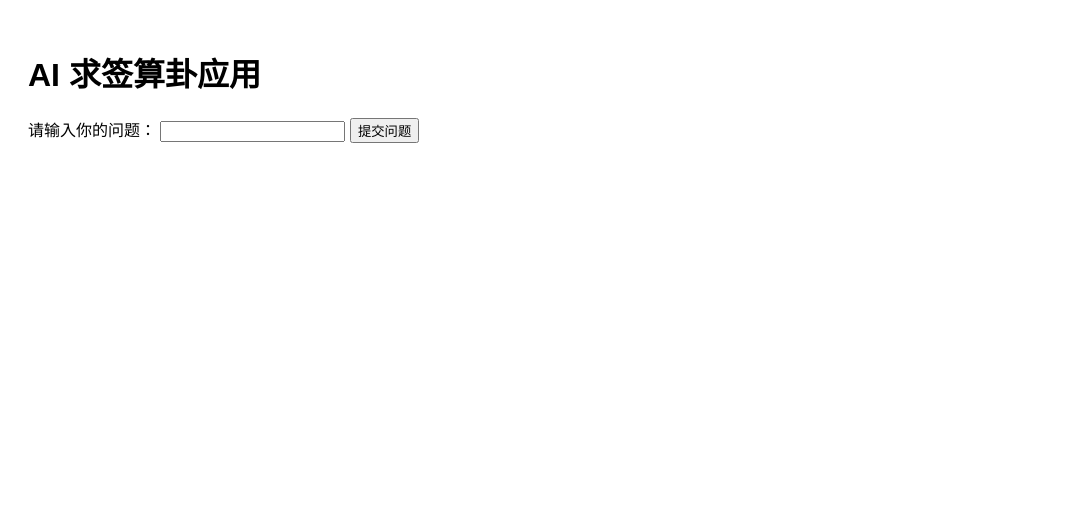
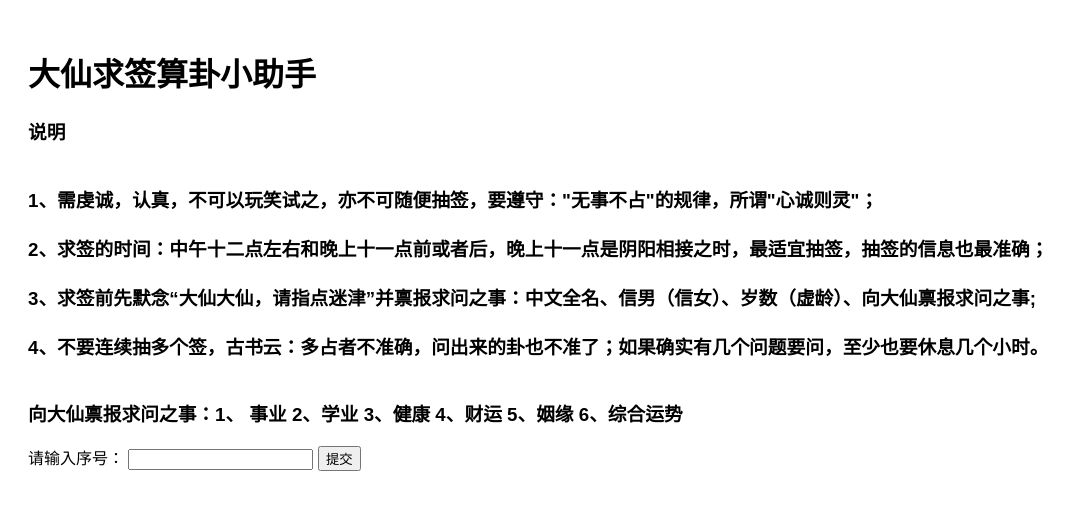
Before and after one commit to lynnelian/fortune_stick_AI_interpretor, a Flask app: page / in a window 1280 px wide. Shown: the top 510 px of the page, without its empty margins (0-1077 px from the left). Run offline with Flask 3, Linux system fonts and the light colour scheme.

Commit message:
230625 updates

```diff
--- a/app.py
+++ b/app.py
@@ -1,6 +1,8 @@
 from flask import Flask, request, jsonify, url_for
 import requests
 import json
+import re
+import random
 from flask import render_template
 
 app = Flask(__name__, static_folder='static')
@@ -11,40 +13,58 @@ def index():
 
 @app.route("/get_answer", methods=["POST"])
 def get_answer():
-    question = request.json["question"]
-    ai_answer = get_ai_answer(question)
-
+    user_input= request.json["question"]
+    q_index = get_question_index(user_input)
+    fortune_message = get_fortune_message()
+    ai_answer = get_ai_answer(q_index,fortune_message)
     return jsonify({"answer": ai_answer})
 
-def get_ai_answer(question):
+
+def get_question_index(num):
+    pairs = {"1":"事业","2":"学业","3":"健康","4":"财运","5":"姻缘","6":"综合运势"}
+    if isinstance(eval(num),int):
+        return pairs[str(num)]
+    else:
+        return None
+
+def get_fortune_message():
+    draw_num = random.randint(1, 100)
+    with open('data/data','r',encoding='utf8') as f:
+        messages = json.load(f)
+    content = messages[str(draw_num)]
+    title = content.split('\r\n')[0]
+    poem = content.split('签诗：')[1].split('仙机')[0]
+    fortune_message = title+'\n'+poem
+    print(f"本次拿到的签文：\n\n{title}\n{poem}")
+    return fortune_message
+
+
+def get_ai_answer(aspect,fortune_message):
     api_key = "your_api_key_here"  # 将这里的内容替换成你的 OpenAI API 密钥
-    api_url = "https://api.openai.com/v1/engines/davinci-codex/completions"
+    url = "https://api.openai.com/v1/engines/davinci-codex/completions"
 
     headers = {
         "Content-Type": "application/json",
         "Authorization": f"Bearer {api_key}"
     }
 
-    prompt = f"回答并解释以下算卦问题：{question}"
+    prompt = f"You are a chinese traditional fortune teller.\
+        The user want to know the fortune in this aspect:{aspect}\
+        The fortune stick the user draws is:{fortune_message}\
+        Reply the user in mandarin Chinese with at least 200 characters."
 
-    data = {
-        "prompt": prompt,
-        "max_tokens": 150,
-        "n": 1,
-        "stop": None,
-        "temperature": 1
+    data = [{"role": "system", "content": prompt}]
+    payload = {
+    'model': "gpt-3.5-turbo",
+    "messages": data,
+    "temperature": 1
+    #"max_tokens": 150
     }
 
-    payload = {
-        'model': "gpt-3.5-turbo",
-        "messages": data,
-        "temperature": 0
-    }
-
-    response = requests.post(api_url, headers=headers, json=data)
-    response_json = response.json()
-
-    return response_json["choices"][0]["text"].strip()
+    response = requests.post(url, data=json.dumps(payload), headers=headers, timeout=600)
+    print(response)
+    text = json.loads(response.text)['choices'][0]['message']['content']
+    return text
 
 if __name__ == "__main__":
     app.run(debug=True)
--- /dev/null
+++ b/requirements.txt
@@ -0,0 +1 @@
+flask == '2.2.5'
--- a/templates/index.html
+++ b/templates/index.html
@@ -3,20 +3,25 @@
 <head>
     <meta charset="UTF-8">
     <meta name="viewport" content="width=device-width, initial-scale=1.0">
-    <title>AI 求签算卦应用</title>
+    <title>大仙求签</title>
     <link rel="stylesheet" href="{{ url_for('static', filename='styles.css') }}">
 </head>
 <body>
-    <h1>AI 求签算卦应用</h1>
-
+    <h1>大仙求签算卦小助手</h1>
+    <h3>说明</h3>
+    <h3><br>1、需虔诚，认真，不可以玩笑试之，亦不可随便抽签，要遵守："无事不占"的规律，所谓"心诚则灵"；</br>
+        <br>2、求签的时间：中午十二点左右和晚上十一点前或者后，晚上十一点是阴阳相接之时，最适宜抽签，抽签的信息也最准确；</br>
+        <br>3、求签前先默念“大仙大仙，请指点迷津”并禀报求问之事：中文全名、信男（信女）、岁数（虚龄）、向大仙禀报求问之事;</br>
+        <br>4、不要连续抽多个签，古书云：多占者不准确，问出来的卦也不准了；如果确实有几个问题要问，至少也要休息几个小时。</br></h3>
+    <h3><br>向大仙禀报求问之事：1、 事业 2、学业 3、健康 4、财运 5、姻缘 6、综合运势</br></h3>
     <form id="question-form">
-        <label for="question">请输入你的问题：</label>
+        <label for="question">请输入序号：</label>
         <input type="text" id="question">
-        <button type="submit">提交问题</button>
+        <button type="submit">提交</button>
     </form>
 
     <div id="answer">
-        <h2>AI 的答案：</h2>
+        <h2>解答：</h2>
         <p id="answer-text"></p>
     </div>
 
```
Also changed, not shown: README.md, 1 other file.
